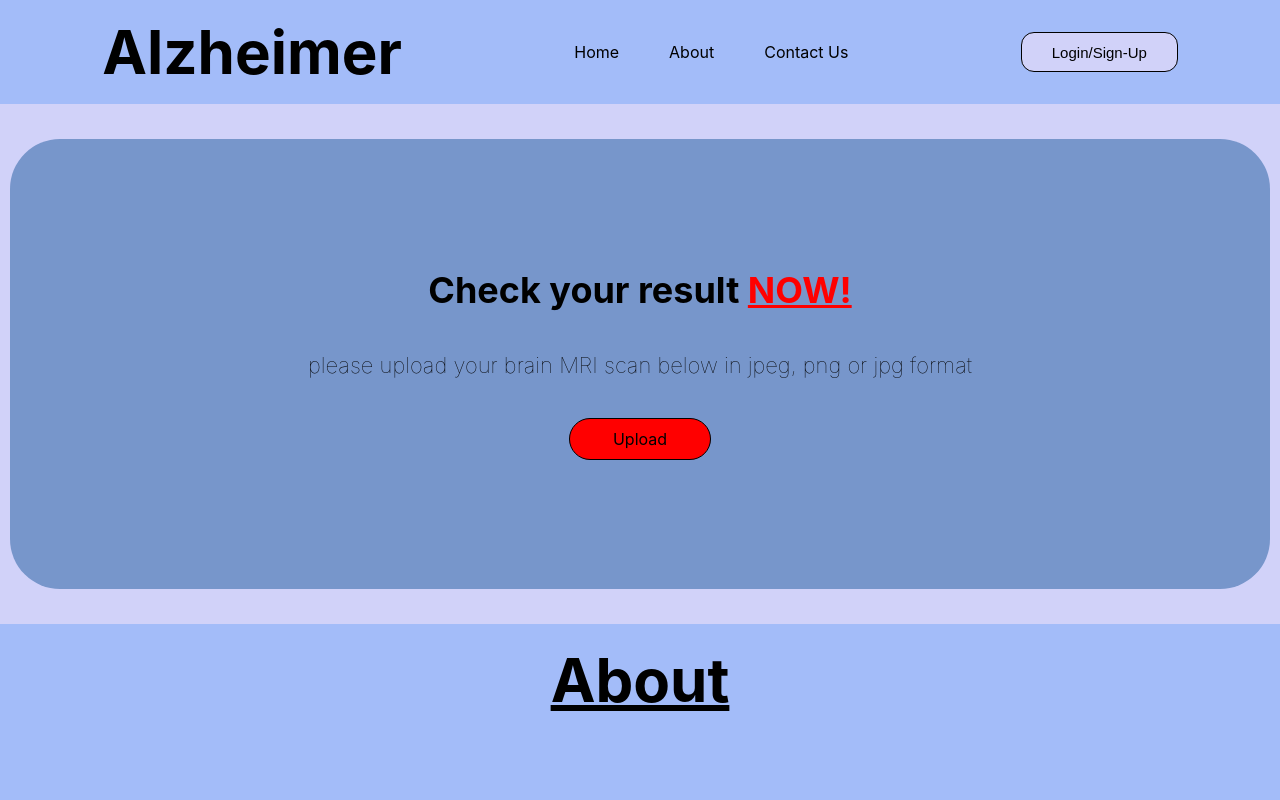
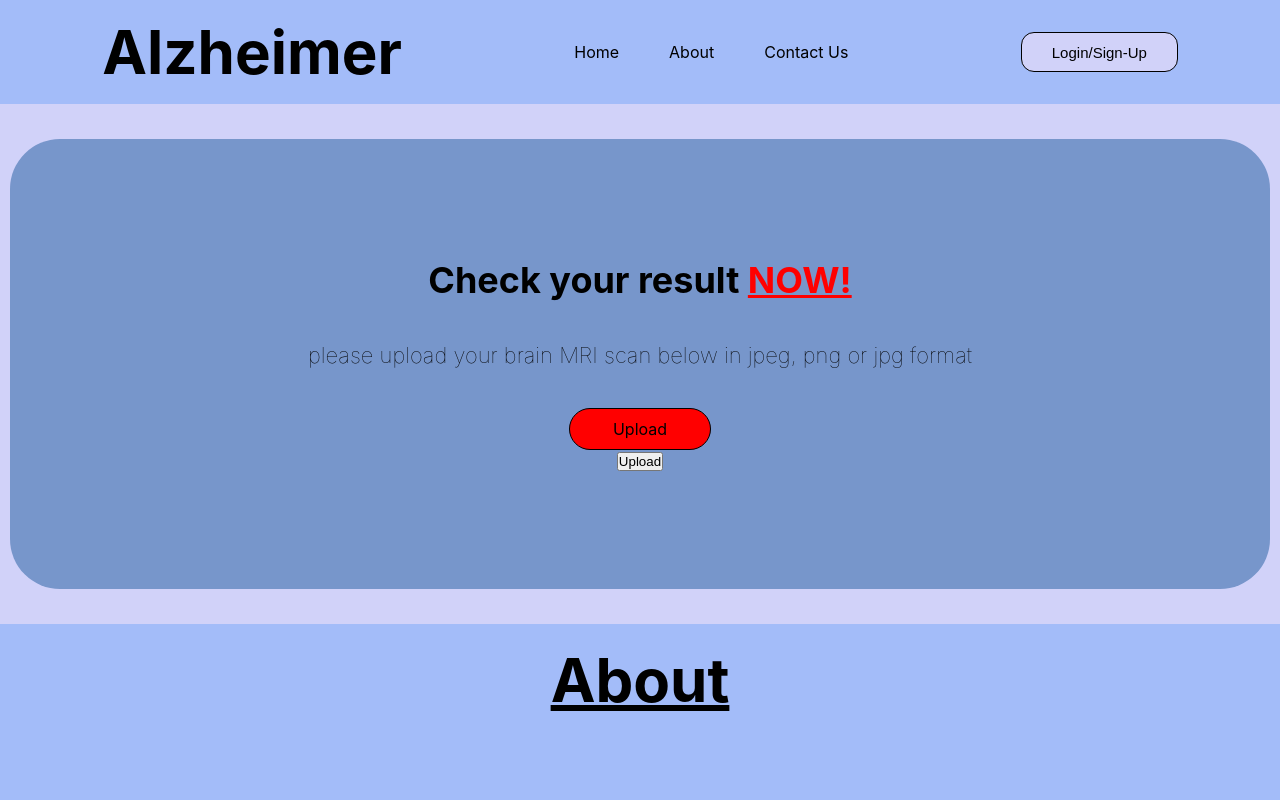
Before and after one commit to avnk-342/alzheimer_detection_ML, a React (Create React App) app in the folder react_alzheimer_base/my_app/: page / in a window 1280 px wide. Shown: the top 800 px of the page. Built offline with nearby package versions, Linux system fonts and the light colour scheme.

Commit message:
fixed structure, adding CSS is pending

```diff
--- a/react_alzheimer_base/my_app/src/Components/Hero/Hero.jsx
+++ b/react_alzheimer_base/my_app/src/Components/Hero/Hero.jsx
@@ -8,8 +8,11 @@ const Hero = () => {
             <div className="container2">
                 <h1>Check your result <span>NOW!</span></h1>
                 <p>please upload your brain MRI scan below in jpeg, png or jpg format</p>
-                <label htmlFor="upload-image">Upload</label>
-                <input type="file" accept='image/jpeg, image/png, image/jpg' id='upload-image'/>
+                <form method='post' action='post'>
+                  <label htmlFor="upload-image">Upload</label>
+                  <input type="file" accept='image/jpeg, image/png, image/jpg' id='upload-image'/>
+                  <button type='submit' name='upload'>Upload</button>
+                </form>
             </div>
         </div>
     </div>
```
